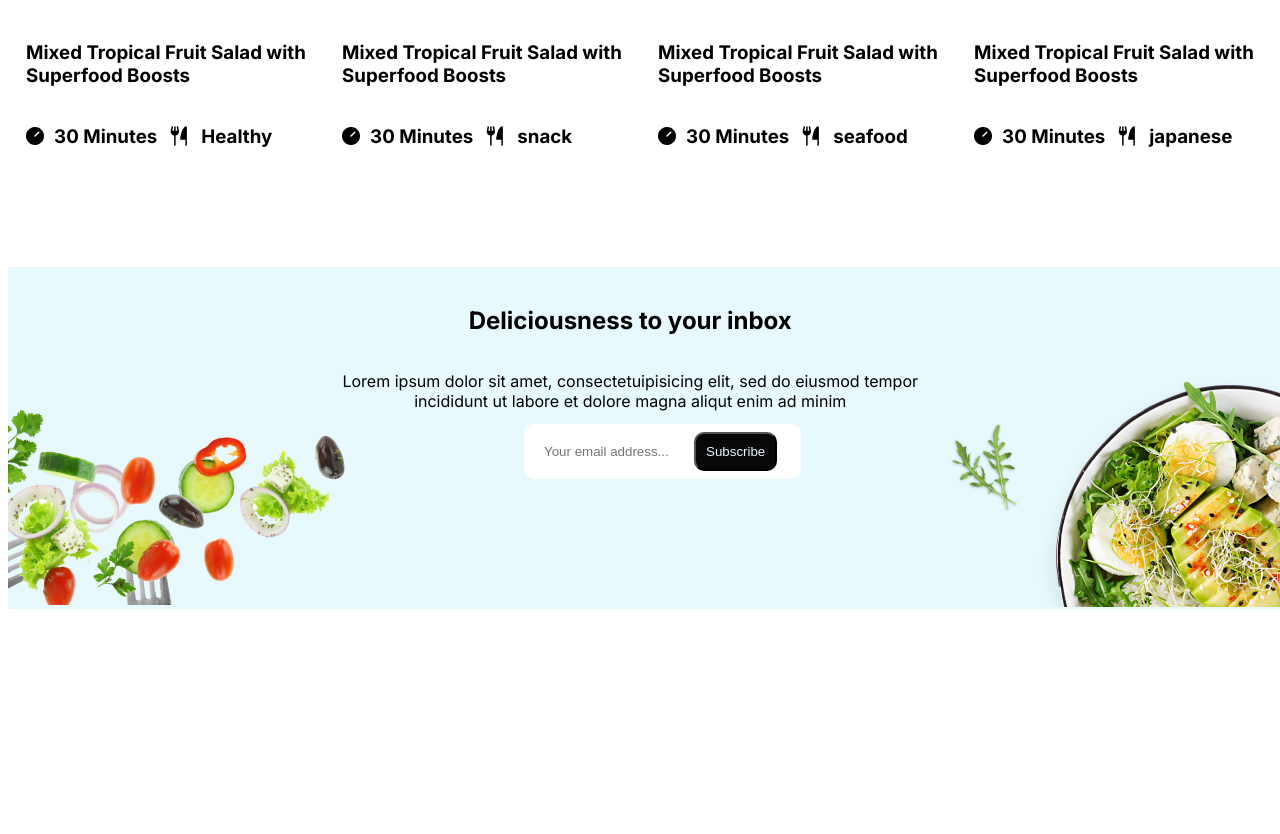
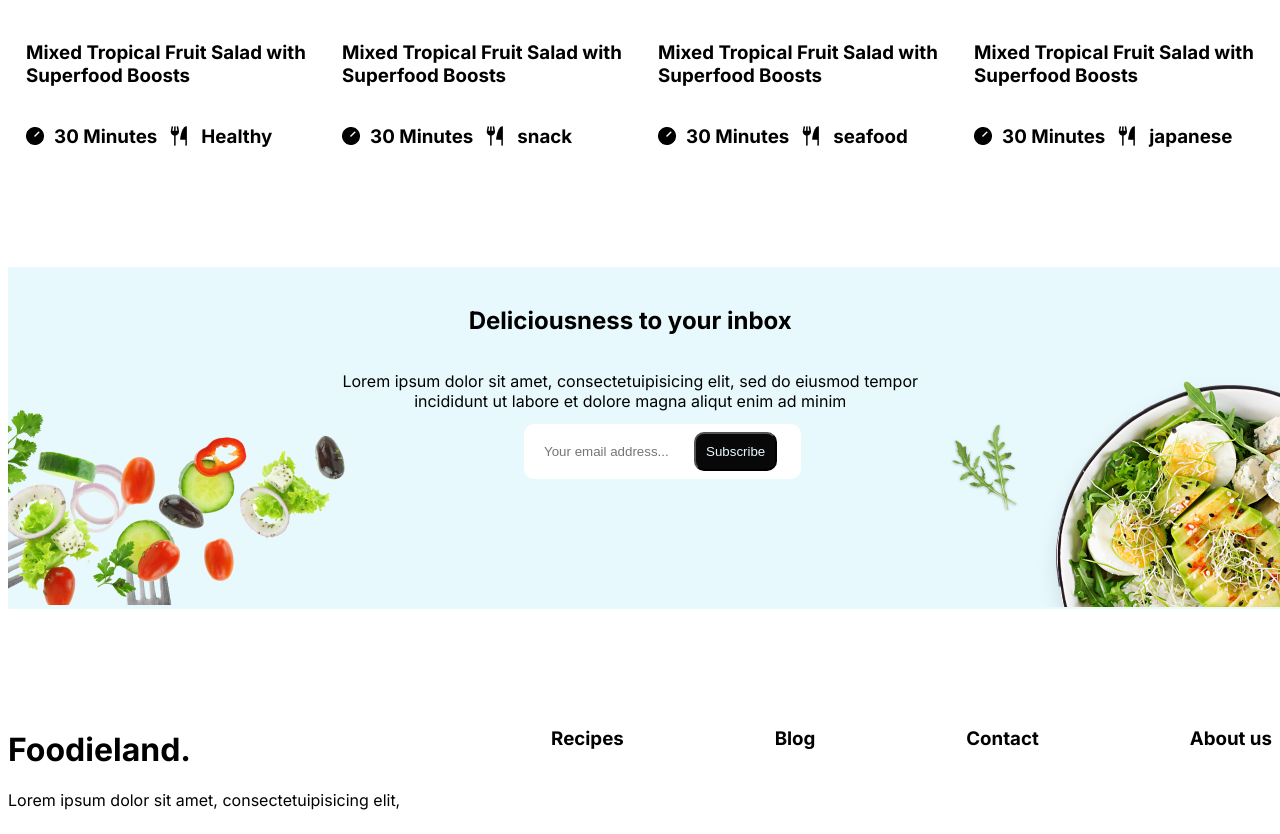
Before and after one commit to BEHRUZBEKSATTOROV/foodline, a plain HTML site: page index.html in a window 1280 px wide. Shown: the part 3992-4826 px from the top of the page. Before the commit the page ends 4609 px from the top, so only its background shows below. Drawn offline with Linux system fonts and the light colour scheme.

Commit message:
rubik divni qoshdim

```diff
--- a/index.html
+++ b/index.html
@@ -302,5 +302,18 @@
 </div>
 </div>
 
+  <div class="rubik">
+  <div>
+    <h1>Foodieland.</h1>
+  <p>Lorem ipsum dolor sit amet, consectetuipisicing elit, </p>
+</div>
+  <h3>Recipes</h3>
+  <h3>Blog</h3>
+  <h3>Contact</h3>
+  <h3>About us</h3>
+
+</div>
+
+
 </body>
 </html>
--- a/style.scss
+++ b/style.scss
@@ -203,3 +203,8 @@ body{
     }
  }
 }
+.rubik{
+    margin-top: 100px ;
+    display: flex;
+    justify-content: space-between;
+}
```
Also changed, not shown: style.css, 2 other files.
